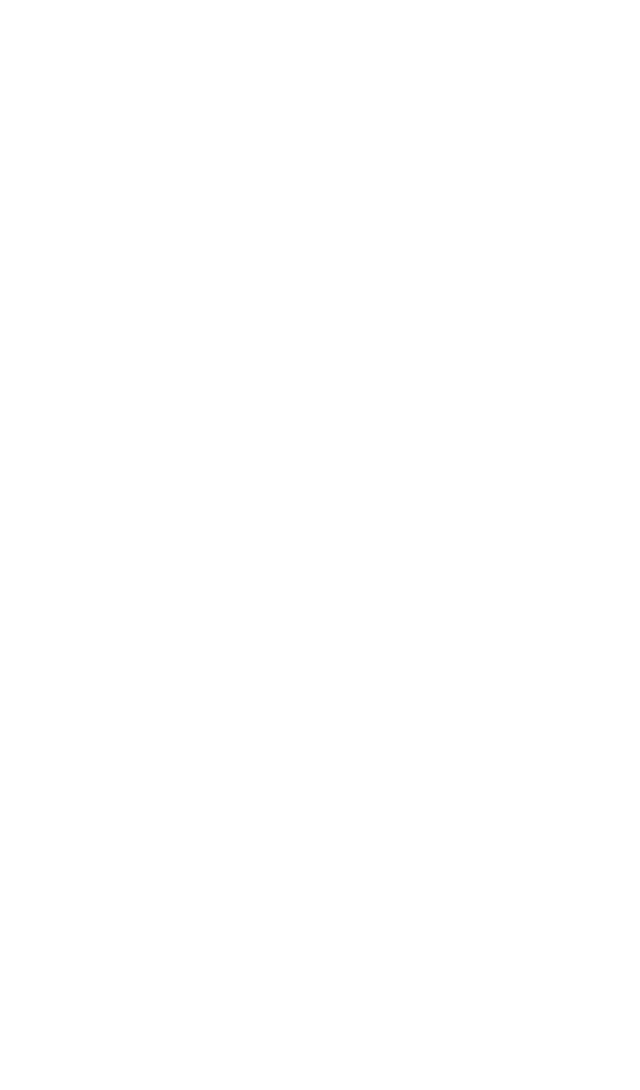
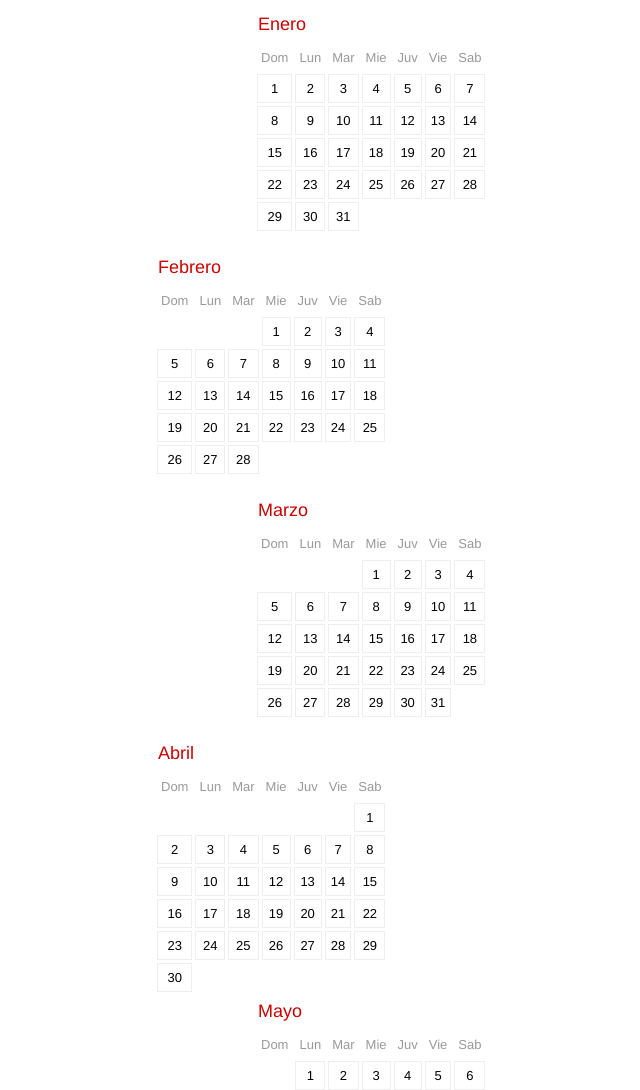
Before and after one commit to sancho6040/calendario-devCode, a plain HTML site: page index.html in a window 1280 px wide. Shown: the top 1090 px of the page, without its empty margins (311-951 px from the left). Before the commit the page ends 800 px from the top, so only its background shows below. Drawn offline with Linux system fonts and the light colour scheme.

Commit message:
app completa

```diff
--- a/index.html
+++ b/index.html
@@ -3,9 +3,11 @@
 <head>
     <meta charset="UTF-8">
     <meta name="viewport" content="width=device-width, initial-scale=1.0">
+    <link rel="stylesheet" href="style.css">
     <title>Calendario</title>
 </head>
 <body>
+    <script src="main.js"></script>
 
 </body>
 </html>
--- a/main.js
+++ b/main.js
@@ -0,0 +1,65 @@
+var mes_text = ["Enero", "Febrero", "Marzo", "Abril", "Mayo", "Junio", "Julio", "Agosto", "Septiembre", "Octubre", "Noviembre", "Diciembre"];
+
+var dia_text = ["Dom", "Lun", "Mar", "Mie", "Juv", "Vie", "Sab"];
+
+estructurar();
+
+function estructurar() {
+    for (m = 0; m <= 11; m++) {
+        //Mes
+        let mes = document.createElement("DIV");
+        mes.className = "mes";
+        document.body.appendChild(mes);
+        //Tabla
+        let tabla_mes = document.createElement("TABLE");
+        tabla_mes.className = "tabla_mes";
+        mes.appendChild(tabla_mes);
+        //Título
+        let titulo = document.createElement("CAPTION");
+        titulo.className = "titulo";
+        titulo.innerText = mes_text[m];
+        tabla_mes.appendChild(titulo);
+        //Cabecera
+        let cabecera = document.createElement("THEAD");
+        tabla_mes.appendChild(cabecera);
+        let fila = document.createElement("TR");
+        cabecera.appendChild(fila);
+        for (d = 0; d < 7; d++) {
+            let dia = document.createElement("TH");
+            dia.innerText = dia_text[d];
+            fila.appendChild(dia);
+        }
+        //Cuerpo
+        let cuerpo = document.createElement("TBODY");
+        tabla_mes.appendChild(cuerpo);
+        for (f = 0; f < 6; f++) {
+            let fila = document.createElement("TR");
+            cuerpo.appendChild(fila);
+            for (d = 0; d < 7; d++) {
+                let dia = document.createElement("TD");
+                dia.innerText = "";
+                fila.appendChild(dia);
+            }
+        }
+    }
+}
+
+numerar();
+
+function numerar() {
+    for (i = 1; i < 366; i++) {
+        let fecha = fechaPorDia(2017, i);
+        let mes = fecha.getMonth();
+        let select_tabla = document.getElementsByClassName('tabla_mes')[mes];
+        let dia = fecha.getDate()
+        let dia_semana = fecha.getDay();
+        if (dia == 1) { var sem = 0; }
+        select_tabla.children[2].children[sem].children[dia_semana].innerText = dia;
+        if (dia_semana == 6) { sem = sem + 1; }
+    }
+}
+
+function fechaPorDia(año, dia) {
+    var date = new Date(año, 0);
+    return new Date(date.setDate(dia));
+}
--- a/style.css
+++ b/style.css
@@ -0,0 +1,40 @@
+div.mes {
+    margin: 0 auto;
+    width: 250px;
+    position: relative;
+}
+
+div.mes:nth-child(odd) {
+    right: 50px;
+}
+
+div.mes:nth-child(even) {
+    left: 50px;
+}
+
+div.mes th,
+div.mes td,
+div.mes caption {
+    font: normal 13px "Helvetica Neue", Helvetica, Arial, sans-serif;
+    padding: 6px 4px;
+}
+
+.tabla_mes {
+    border-spacing: 3px;
+    empty-cells: hide;
+  }
+
+div.mes td {
+    text-align: center;
+    border: 1px solid #eee;
+}
+
+div.mes th {
+    color: #999;
+}
+
+div.mes caption.titulo {
+    text-align: left;
+    font-size: 18px;
+    color: #c00;
+}
```
Also changed, not shown: calendatio.html (deleted, +0 -11 lines).
